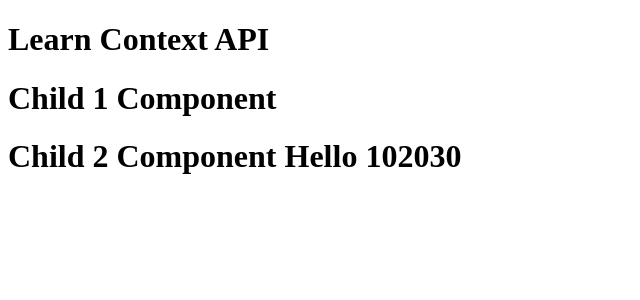
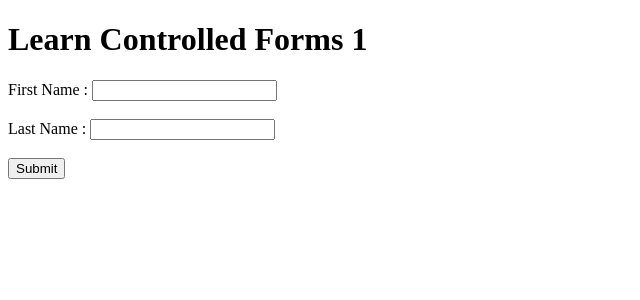
Before and after one commit to Sarvesh-1999/React-11-JNO-JRERTD-M5, a React (Vite) app: page / in a window 1280 px wide. Shown: the top 300 px of the page, without its empty margins (0-640 px from the left). Built offline with nearby package versions, Linux system fonts and the light colour scheme.

Commit message:
Controlled Forms

```diff
--- /dev/null
+++ b/src/AllTopics/08_Forms/ControlledForms1.jsx
@@ -0,0 +1,65 @@
+import { useState } from "react";
+
+const ControlledForms1 = () => {
+  const [firstname, setFirstName] = useState("");
+  const [lastname, setLastName] = useState("");
+  const [message, setMessage] = useState("");
+
+  const handleFirstName = (e) => {
+    setFirstName(e.target.value);
+  };
+
+  const handleLastName = (e) => {
+    setLastName(e.target.value);
+  };
+
+  const handleForm = (e) => {
+    e.preventDefault(); // stops page reload
+    console.log("form submitted");
+
+    let data = { fullname: { firstname, lastname } };
+    console.log(data);
+
+    setMessage(`Welcome ${firstname} ${lastname}`);
+
+    // clearing input fields
+    setFirstName("");
+    setLastName("");
+  };
+
+  return (
+    <div>
+      <h1>Learn Controlled Forms 1</h1>
+
+      <form onSubmit={handleForm}>
+        <label htmlFor="firstname">First Name : </label>
+        <input
+          type="text"
+          id="firstname"
+          value={firstname}
+          onChange={handleFirstName}
+        />
+
+        <br />
+        <br />
+
+        <label htmlFor="lastname">Last Name : </label>
+        <input
+          type="text"
+          id="lastname"
+          value={lastname}
+          onChange={handleLastName}
+        />
+
+        <br />
+        <br />
+
+        <button>Submit</button>
+      </form>
+
+      {message && <h2>{message}</h2>}
+    </div>
+  );
+};
+
+export default ControlledForms1;
--- a/src/App.jsx
+++ b/src/App.jsx
@@ -14,6 +14,7 @@
 import DrillingParent from "./AllTopics/06_PropsDrilling/DrillingParent";
 import ContextParent from "./AllTopics/07_Context/ContextParent";
 import ContextProvider from "./AllTopics/07_Context/ContextProvider";
+import ControlledForms1 from "./AllTopics/08_Forms/ControlledForms1";
 
 const App = () => {
   return (
@@ -36,11 +37,11 @@
       {/* <UpliftingParent /> */}
       {/* <DrillingParent /> */}
 
-      <ContextProvider>
+      {/* <ContextProvider>
         <ContextParent />
-      </ContextProvider>
+      </ContextProvider> */}
 
-
+      <ControlledForms1 />
     </>
   );
 };
```
